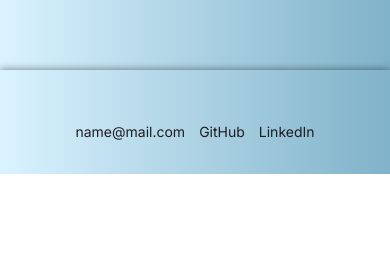
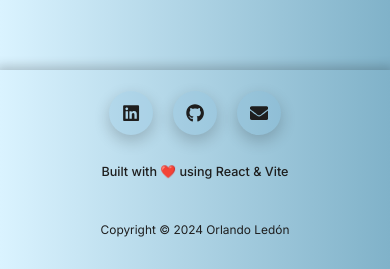
Before and after one commit to landillo/portafolio, a React (Vite) app: page / in a window 390 px wide. Shown: the part 5536-5805 px from the top of the page. Before the commit the page ends 5710 px from the top, so only its background shows below. Built offline with nearby package versions, Linux system fonts and the light colour scheme.

Commit message:
added styles at the footer component

```diff
--- a/src/Components/footer/Footer.jsx
+++ b/src/Components/footer/Footer.jsx
@@ -1,15 +1,69 @@
 import React from 'react';
 import './Styles.css';
+import { FaGithub, FaLinkedin, FaEnvelope } from 'react-icons/fa';
 
-export const Footer = () => (
+export const Footer = () => {
+  const emailUser = "orlando.leso";
+  const emailDomain = "gmail.com";
+  const emailFull = `${emailUser}@${emailDomain}`;
 
-  <footer className="footer">
-    <div className="footer-content">
-      <ul>
-        <li><a href="mailto:your.email@example.com">name@mail.com</a></li>
-        <li><a href="https://github.com/yourusername" target="_blank" rel="noopener noreferrer">GitHub</a></li>
-        <li><a href="https://www.linkedin.com/in/yourusername/" target="_blank" rel="noopener noreferrer">LinkedIn</a></li>
-      </ul>
-    </div>
-  </footer>
-);
+  return (
+    <footer className="footer">
+      <div className="footer-left">
+        <div className="footer-icons">
+          <a
+            href="https://www.linkedin.com/in/orlandoledon/"
+            target="_blank"
+            rel="noopener noreferrer"
+            className="icon linkedin"
+            title="LinkedIn"
+          >
+            <FaLinkedin />
+          </a>
+
+          <a
+            href="https://github.com/landillo"
+            target="_blank"
+            rel="noopener noreferrer"
+            className="icon github"
+            title="GitHub"
+          >
+            <FaGithub />
+          </a>
+
+          <a
+            href={`mailto:${emailFull}`}
+            className="icon email"
+            title="Send me an email"
+          >
+            <FaEnvelope />
+          </a>
+        </div>
+      </div>
+
+      <div className="footer-center">
+        <p className="footer-message">Built with ❤️ using React & Vite</p>
+      </div>
+
+      <div className="footer-right">
+        <p className="footer-text">Copyright © {new Date().getFullYear()} Orlando Ledón</p>
+      </div>
+    </footer>
+  );
+};
+
+// import React from 'react';
+// import './Styles.css';
+
+// export const Footer = () => (
+
+//   <footer className="footer">
+//     <div className="footer-content">
+//       <ul>
+//         <li><a href="mailto:your.email@example.com">name@mail.com</a></li>
+//         <li><a href="https://github.com/yourusername" target="_blank" rel="noopener noreferrer">GitHub</a></li>
+//         <li><a href="https://www.linkedin.com/in/yourusername/" target="_blank" rel="noopener noreferrer">LinkedIn</a></li>
+//       </ul>
+//     </div>
+//   </footer>
+// );
--- a/src/Components/footer/Styles.css
+++ b/src/Components/footer/Styles.css
@@ -1,4 +1,154 @@
+.footer {
+  display: flex;
+  justify-content: space-between;
+  align-items: center;
+  padding: 1.5rem 2rem;
+  background: var(--background-color);
+  color: var(--text-color);
+  box-shadow: 0 0 10px 4px var(--box-shadow);
+  font-size: 1rem;
+  transition: background-color 0.4s ease, color 0.4s ease, box-shadow 0.4s ease;
+  flex-wrap: wrap;
+}
 
+/* ===== Zonas ===== */
+.footer-left,
+.footer-center,
+.footer-right {
+  display: flex;
+  align-items: center;
+  justify-content: center;
+  flex: 1;
+}
+
+.footer-center {
+  text-align: center;
+}
+
+.footer-right {
+  justify-content: flex-end;
+}
+
+/* ===== Mensaje ===== */
+.footer-message {
+  font-size: 0.95rem;
+  font-weight: 500;
+  color: var(--text-color);
+  transition: color 0.4s ease;
+}
+
+/* ===== Texto copyright ===== */
+.footer-text {
+  font-size: 0.9rem;
+  color: var(--text-color);
+  transition: color 0.4s ease;
+}
+
+/* ===== Íconos ===== */
+.footer-icons {
+  display: flex;
+  gap: 1.4rem;
+  justify-content: flex-start;
+}
+
+.footer-icons .icon {
+  display: inline-flex;
+  align-items: center;
+  justify-content: center;
+  width: 48px;
+  height: 48px;
+  border-radius: 50%;
+  background: var(--icon-bg-light);
+  color: var(--text-color);
+  text-decoration: none;
+  font-size: 1.4rem;
+  transition: transform 0.25s ease, background-color 0.3s ease, color 0.3s ease;
+  box-shadow: 0 6px 16px var(--box-shadow);
+}
+
+.footer-icons .icon:hover {
+  transform: translateY(-3px);
+}
+
+/* Hover por red */
+.icon.linkedin:hover {
+  background: #0077b5;
+  color: #fff;
+}
+
+.icon.github:hover {
+  background: #333;
+  color: #fff;
+}
+
+.icon.email:hover {
+  background: #e74c3c;
+  color: #fff;
+}
+
+/* ===== Modo oscuro ===== */
+[data-theme="dark"] .footer {
+  background: var(--background-main-dark);
+  color: var(--text-color);
+  box-shadow: 0 0 10px 4px rgba(0, 0, 0, 0.4);
+}
+
+[data-theme="dark"] .footer-icons .icon {
+  background: var(--icon-bg-dark);
+  box-shadow: 0 6px 16px rgba(0, 0, 0, 0.4);
+}
+/* ===== Hover en modo oscuro ===== */
+[data-theme="dark"] .icon.linkedin:hover {
+  background: #0a66c2; /* tono más brillante */
+  color: #fff;
+}
+
+[data-theme="dark"] .icon.github:hover {
+  background: #fafafa; /* fondo claro sobre fondo oscuro */
+  color: #000;
+}
+
+[data-theme="dark"] .icon.email:hover {
+  background: #ff6b6b; /* rojo más vivo */
+  color: #fff;
+}
+
+
+/* ===== Responsive ===== */
+@media (max-width: 768px) {
+  .footer {
+    flex-direction: column;
+    text-align: center;
+    gap: 1rem;
+  }
+
+  .footer-left,
+  .footer-center,
+  .footer-right {
+    justify-content: center;
+  }
+
+  .footer-icons {
+    justify-content: center;
+  }
+
+  .footer-icons .icon {
+    width: 44px;
+    height: 44px;
+    font-size: 1.3rem;
+  }
+
+  .footer-message {
+    font-size: 0.9rem;
+  }
+
+  .footer-text {
+    font-size: 0.85rem;
+  }
+}
+
+
+/*
 .footer {
     display: flex;
     justify-content: center;
@@ -32,4 +182,4 @@
   .footer ul li a h5 {
     font-size: 14px;
   }
-}
+} */
```
